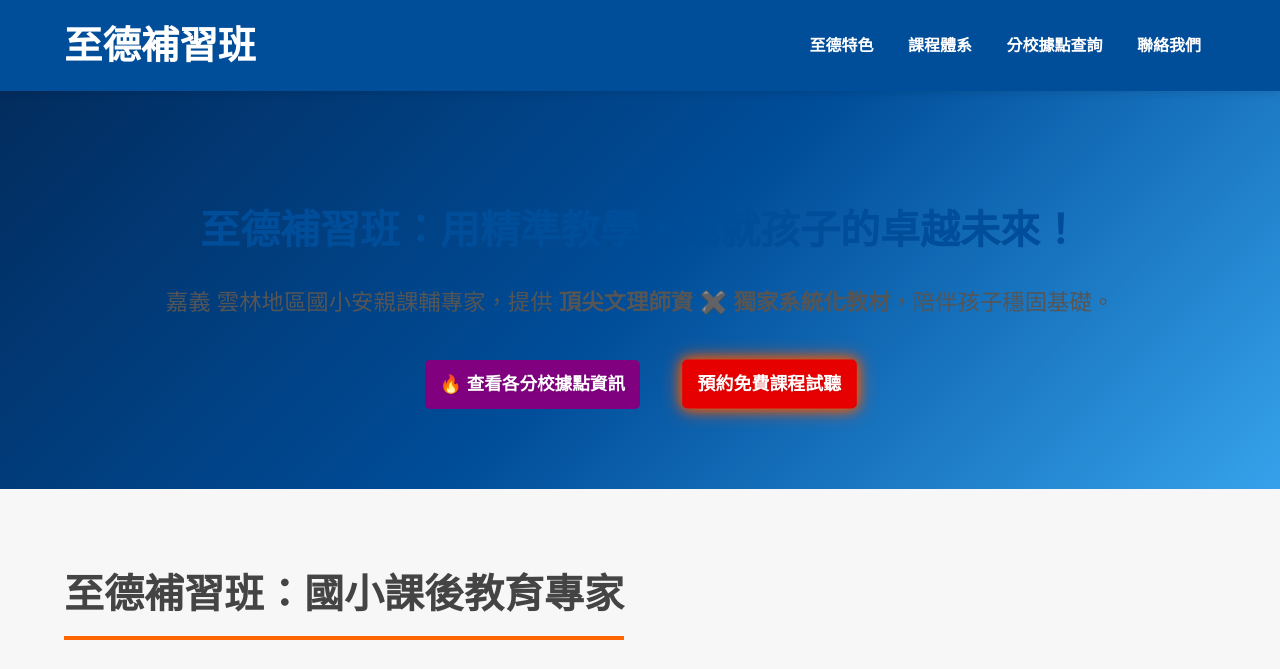
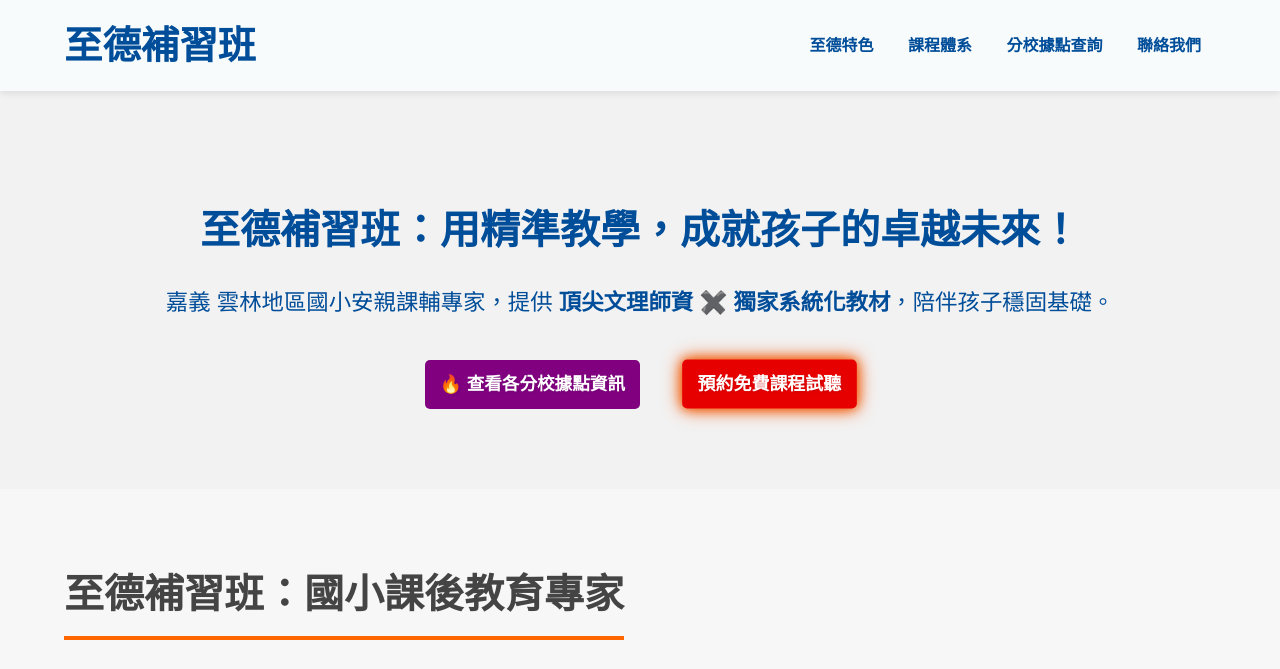
Before and after one commit to aht760317/jdschool, a plain HTML site: page index.html in a window 1280 px wide. Shown: the top 669 px of the page. Drawn offline with Linux system fonts and the light colour scheme.

Commit message:
Update index.html

```diff
--- a/index.html
+++ b/index.html
@@ -8,12 +8,15 @@
     <style>
         /* 基礎樣式，讓網站在未加裝 CSS 時也能正常閱讀。建議使用專業 CSS 覆蓋。 */
         body { font-family: "Microsoft JhengHei", Arial, sans-serif; margin: 0; padding: 0; line-height: 1.6; background-color: #ffffff; }
-        header { background-color: #004d99; color: white; padding: 15px 5%; display: flex; justify-content: space-between; align-items: center; }
+        header { background-color: #f7fbfc; color: #004d99; padding: 15px 5%; display: flex; justify-content: space-between; align-items: center; }
         .logo { font-size: 1.5em; font-weight: bold; }
-        .logo a { color: white; text-decoration: none; }
-        nav a { color: white; margin: 0 15px; text-decoration: none; }
-        .hero { background-color: #f4f4f4; text-align: center; padding: 80px 20px; }
-        .hero h1 { font-size: 2.5em; color: #004d99; }
+        .logo a { color: #004d99; text-decoration: none; }
+        nav a { color: #004d99; margin: 0 15px; text-decoration: none; }
+
+        /* Hero Section 顏色修正 */
+        .hero { background-color: #f2f2f2; text-align: center; padding: 80px 20px; }
+
+        .hero h1 { font-size: 2.5em; color: #004d99; } /* 標題顏色 */
         .section { padding: 40px 5%; margin-bottom: 20px; }
         .features-grid, .branches-grid { display: grid; grid-template-columns: repeat(auto-fit, minmax(280px, 1fr)); gap: 20px; text-align: center; }
         .card { border: 1px solid #ddd; padding: 20px; border-radius: 8px; box-shadow: 0 2px 5px rgba(0,0,0,0.05); background-color: white; text-align: left; }
@@ -29,8 +32,8 @@
 
         /* 圖片樣式 (CSS 應該寫在 style.css 中，此處為確保圖片能顯示的內嵌樣式) */
         .card.feature-card { /* 應用於特色區塊的卡片 */
-            padding: 0;
-            overflow: hidden;
+            padding: 0; /* 移除內邊距，讓圖片緊貼邊緣 */
+            overflow: hidden; /* 確保圖片不溢出 */
             text-align: left;
         }
         .feature-icon {
@@ -38,7 +41,7 @@
             height: auto;
             max-height: 180px; /* 限制圖片高度 */
             object-fit: cover;
-            border-radius: 8px 8px 0 0;
+            border-radius: 8px 8px 0 0; /* 圖片頂部圓角與卡片一致 */
             margin-bottom: 15px;
         }
         .card.feature-card h3, .card.feature-card p {
@@ -76,14 +79,6 @@
                  margin-left: auto !important; /* 覆寫行內樣式，確保置中 */
             }
         }
-
-        /* *** Hero Section 顏色修正 *** */
-        .hero {
-            /* 新增更豐富的藍色漸變：深藍 -> 品牌藍 -> 亮藍 */
-            background: linear-gradient(135deg, #022c5e, #004d99, #36a2eb);
-            text-align: center;
-            padding: 80px 20px;
-        }
     </style>
 </head>
 <body>
@@ -102,7 +97,8 @@
 
     <div class="hero">
         <h1>至德補習班：用精準教學，成就孩子的卓越未來！</h1>
-        <p>嘉義 雲林地區國小安親課輔專家，提供 <strong>頂尖文理師資</strong> ✖️ <strong>獨家系統化教材</strong>，陪伴孩子穩固基礎。</p>
+        <p style="color: #004d99;">嘉義 雲林地區國小安親課輔專家，提供 <strong>頂尖文理師資</strong> ✖️ <strong>獨家系統化教材</strong>，陪伴孩子穩固基礎。</p>
+
         <a href="#branches" class="cta-button" style="background-color: #800080; margin-right: 20px;">🔥 查看各分校據點資訊</a>
         <a href="#contact" class="cta-button cta-flash">預約免費課程試聽</a>
     </div>
```
